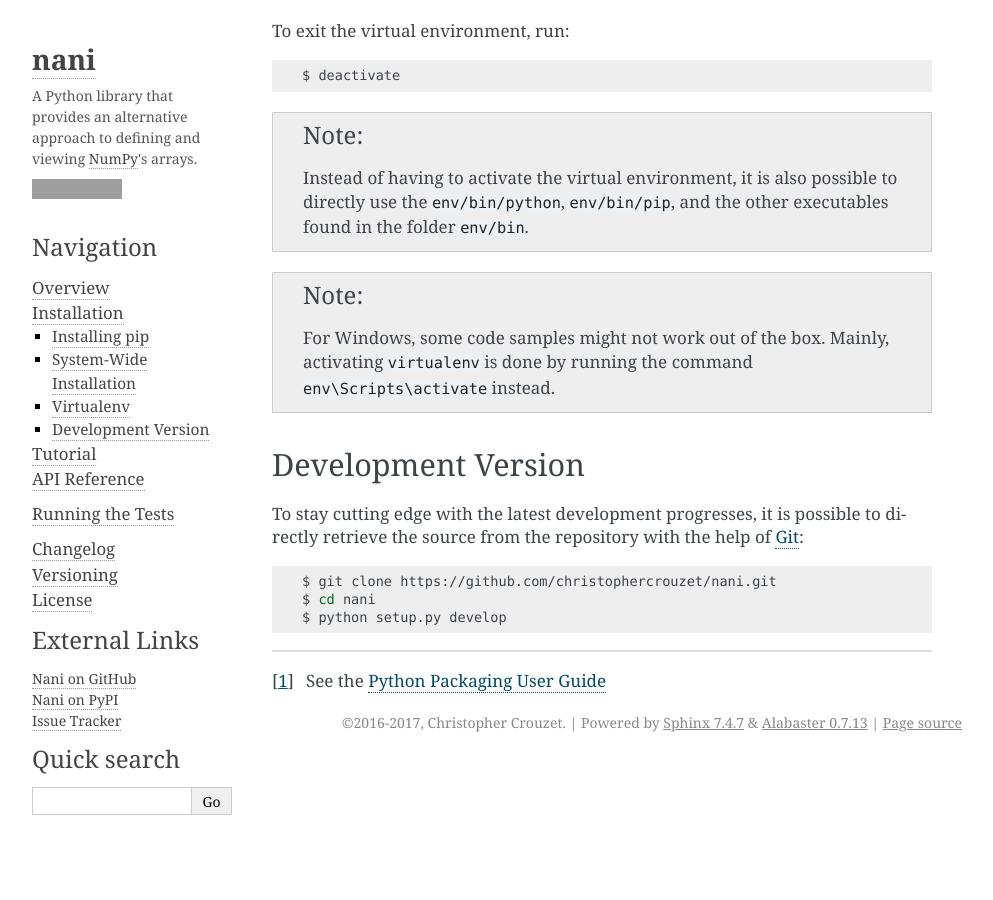
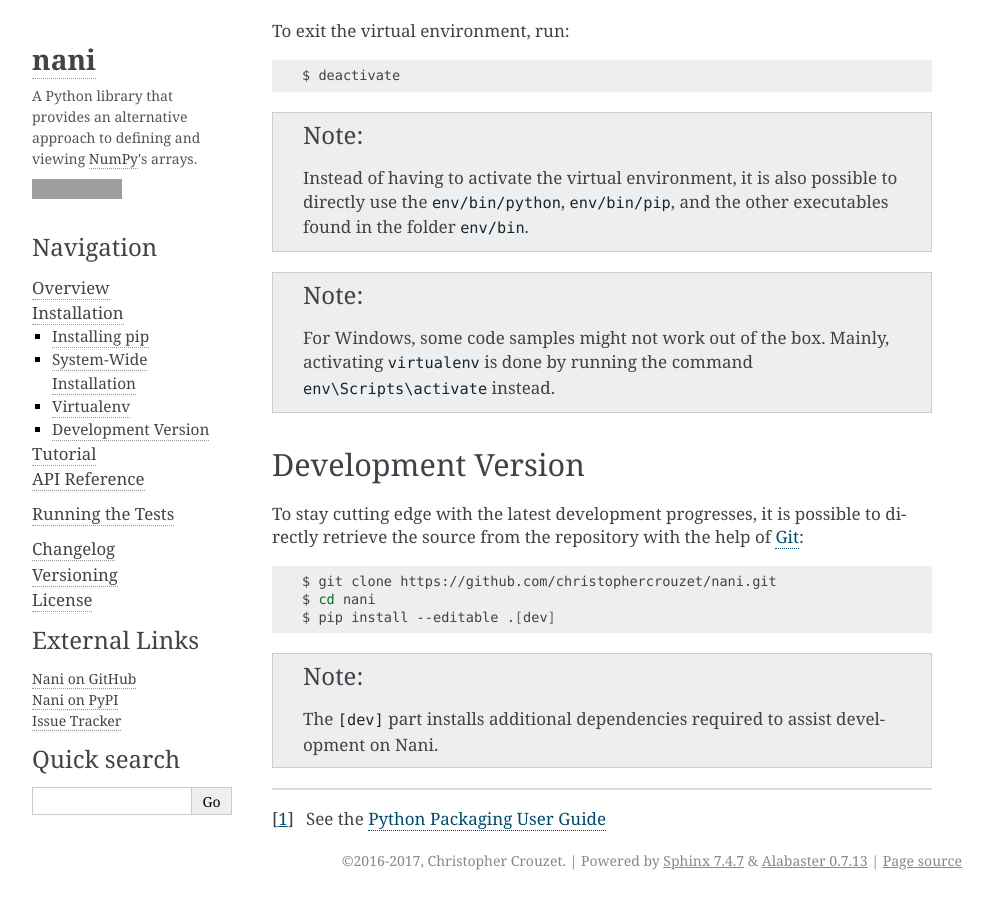
Before and after one commit to christophercrouzet/nani, a Sphinx documentation site: the page built from doc/installation.rst, in a window 1280 px wide and 900 px high, scrolled down 1448 px. Shown: the whole window, without its empty margins (148-1141 px from the left). Built offline with Sphinx 7.4.7, drawn with Linux system fonts in a browser that asks for light colours; the version number could not be read and is left out; grey boxes are pictures that could not be loaded.

Commit message:
Mention the 'dev' extra dependencies

```diff
--- a/doc/installation.rst
+++ b/doc/installation.rst
@@ -110,7 +110,13 @@
 
    $ git clone https://github.com/christophercrouzet/nani.git
    $ cd nani
-   $ python setup.py develop
+   $ pip install --editable .[dev]
+
+
+.. note::
+
+   The ``[dev]`` part installs additional dependencies required to assist
+   development on Nani.
 
 ----
 
```
